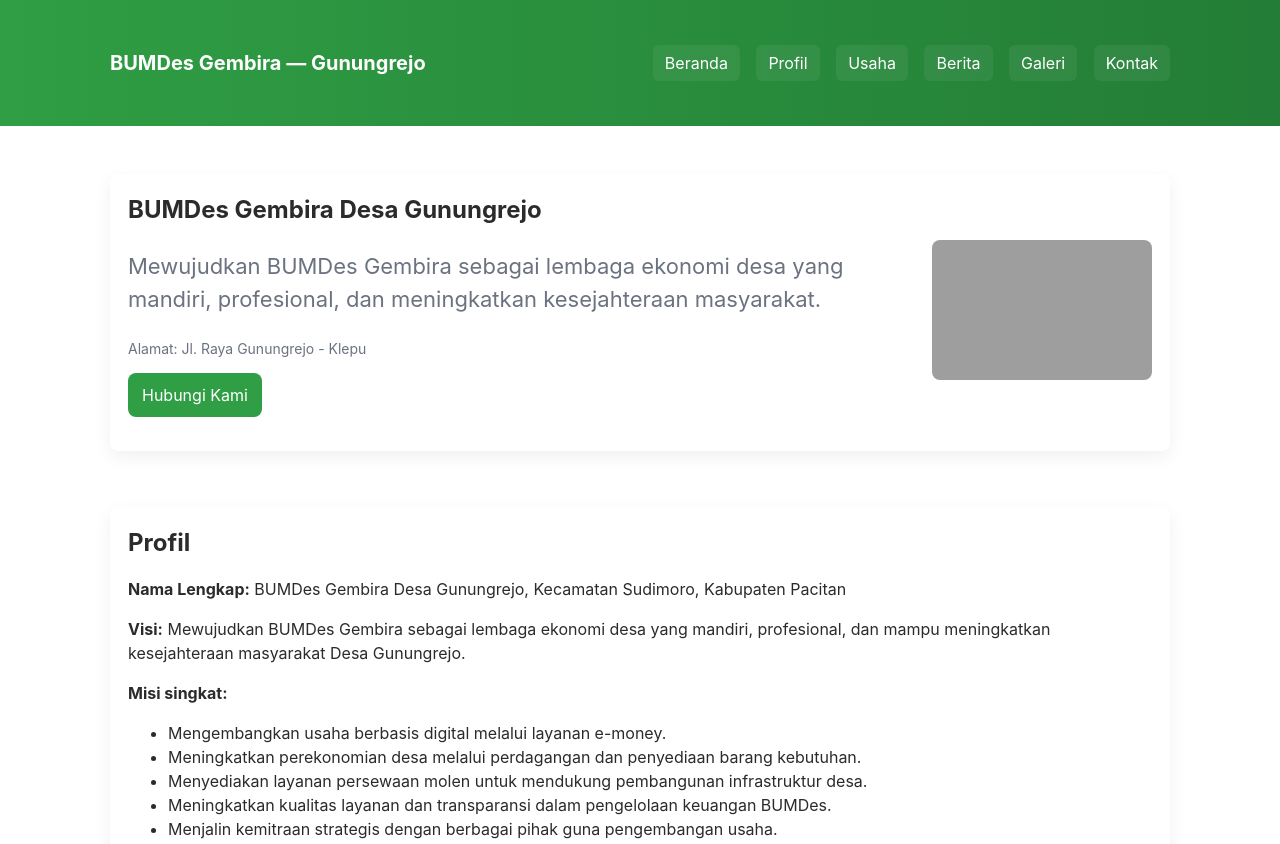
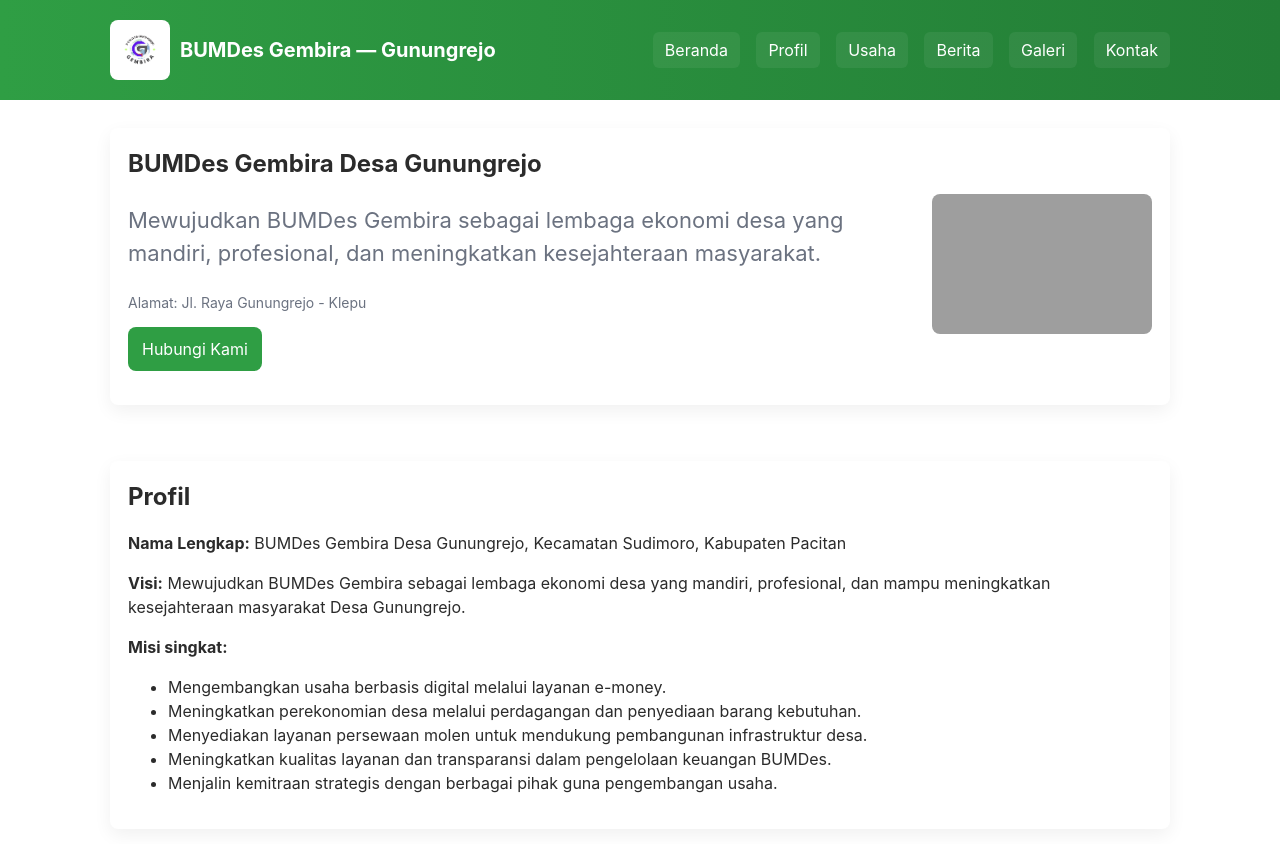
Before and after one commit to bumdesgembiragunungrejo/.com, a plain HTML site: page index.html in a window 1280 px wide. Shown: the top 844 px of the page. Drawn offline with Linux system fonts and the light colour scheme; grey boxes are pictures that could not be loaded.

Commit message:
Update index.html

```diff
--- a/index.html
+++ b/index.html
@@ -1,10 +1,3 @@
-<!--
-Simple single-file static website for:
-BUMDes Gembira Desa Gunungrejo
-Instructions: Save this file as index.html and upload to a GitHub repository. Enable GitHub Pages (Settings → Pages → Branch: main / root).
-
-Color theme: green
--->
 <!doctype html>
 <html lang="id">
 <head>
@@ -16,10 +9,11 @@ Color theme: green
     :root{--green:#2f9e44;--muted:#f4f6f8;--dark:#2b2b2b}
     *{box-sizing:border-box}
     body{font-family:Inter,system-ui,Arial,sans-serif;margin:0;color:var(--dark);line-height:1.5}
-    header{background:linear-gradient(90deg, rgba(47,158,68,1), rgba(35,125,54,1));color:#fff;padding:28px 16px}
-    .container{max-width:1100px;margin:0 auto;padding:20px}
-    nav{display:flex;gap:12px;align-items:center;flex-wrap:wrap}
-    .brand{font-weight:700;font-size:20px}
+    header{background:linear-gradient(90deg, rgba(47,158,68,1), rgba(35,125,54,1));color:#fff;padding:20px 16px}
+    .container{max-width:1100px;margin:0 auto;padding:0 20px}
+    nav{display:flex;align-items:center;flex-wrap:wrap;gap:12px}
+    .brand{display:flex;align-items:center;gap:10px;font-weight:700;font-size:20px}
+    .brand img{height:60px;width:auto;border-radius:8px;background:#fff;padding:4px}
     .nav-right{margin-left:auto}
     .nav-right a{color:#fff;text-decoration:none;margin-left:12px;padding:8px 12px;border-radius:6px;background:rgba(255,255,255,0.06)}
     .hero{display:grid;grid-template-columns:1fr;gap:18px;align-items:center}
@@ -31,14 +25,9 @@ Color theme: green
     .muted{color:#6b7280}
     .btn{display:inline-block;background:var(--green);color:#fff;padding:10px 14px;border-radius:8px;text-decoration:none}
     footer{background:#0f1724;color:#fff;padding:18px}
-    /* simple gallery */
     .gallery{display:grid;grid-template-columns:repeat(auto-fit,minmax(140px,1fr));gap:10px}
     .gallery img{width:100%;height:120px;object-fit:cover;border-radius:6px}
-    /* news list */
     .news-item{padding:12px;border-left:4px solid var(--green);background:linear-gradient(180deg, #fff,#fbfbfb);border-radius:6px}
-    /* responsive nav */
-    @media(min-width:720px){nav ul{display:flex;gap:10px;list-style:none;margin:0;padding:0}nav ul li a{color:#fff;text-decoration:none;padding:8px 10px}}
-    /* contact form styling */
     label{display:block;font-weight:600;margin-bottom:6px}
     input,textarea{width:100%;padding:10px;border-radius:6px;border:1px solid #e6e6e6}
     .meta{font-size:14px;color:#6b7280}
@@ -48,7 +37,10 @@ Color theme: green
   <header>
     <div class="container">
       <nav>
-        <div class="brand">BUMDes Gembira — Gunungrejo</div>
+        <div class="brand">
+          <img src="https://raw.githubusercontent.com/bumdesgembiragunungrejo/.com/main/LOGO.png" alt="Logo BUMDes Gembira">
+          <span>BUMDes Gembira — Gunungrejo</span>
+        </div>
         <div class="nav-right">
           <a href="#home">Beranda</a>
           <a href="#profil">Profil</a>
```
